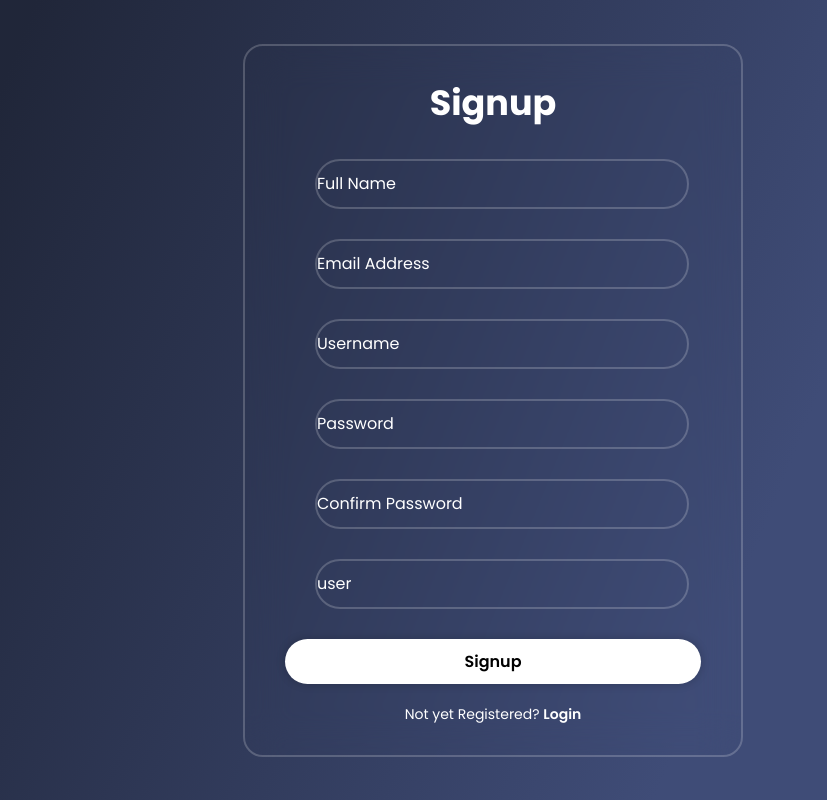
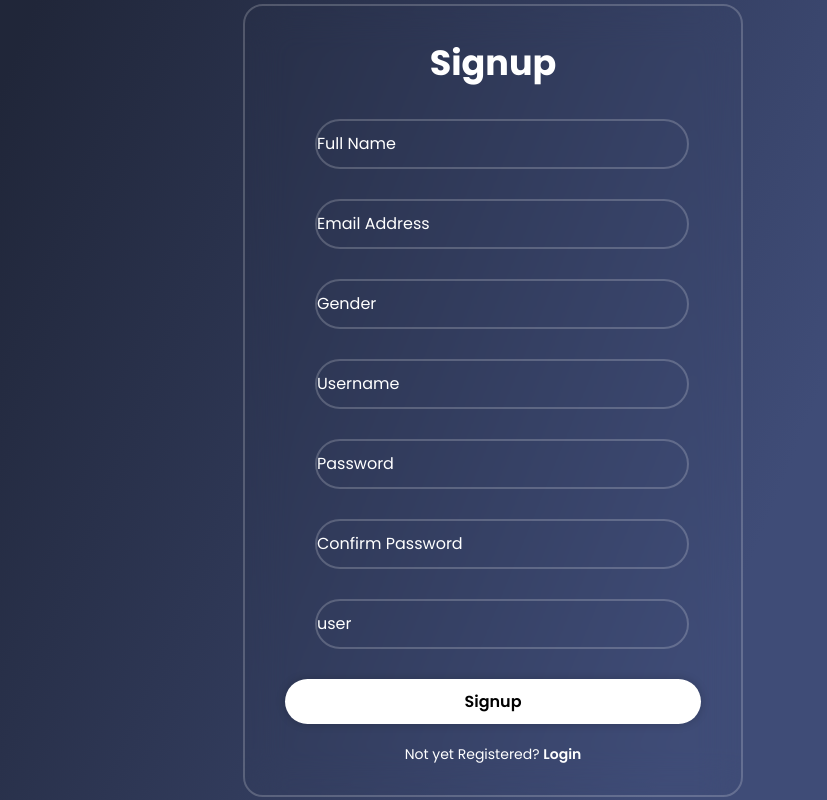
Before and after one commit to roan200/hotel-booking-system, a PHP site: page /signup.php in a window 1280 px wide. Shown: the whole page, without its empty margins (147-974 px from the left). Run offline with PHP 8.4, Linux system fonts and the light colour scheme.

Commit message:
signup.php

```diff
--- a/signup.php
+++ b/signup.php
@@ -52,6 +52,10 @@ if($_SERVER["REQUEST_METHOD"] == "POST")
                 <input type="email" placeholder="Email Address" name="email" autocomplete="off" required>
             </div>
 
+            <div class="input_box">
+                <input type="gender" placeholder="Gender" name="gender" autocomplete="off" required>
+            </div>
+
 
 
             <div class="input_box">
```
